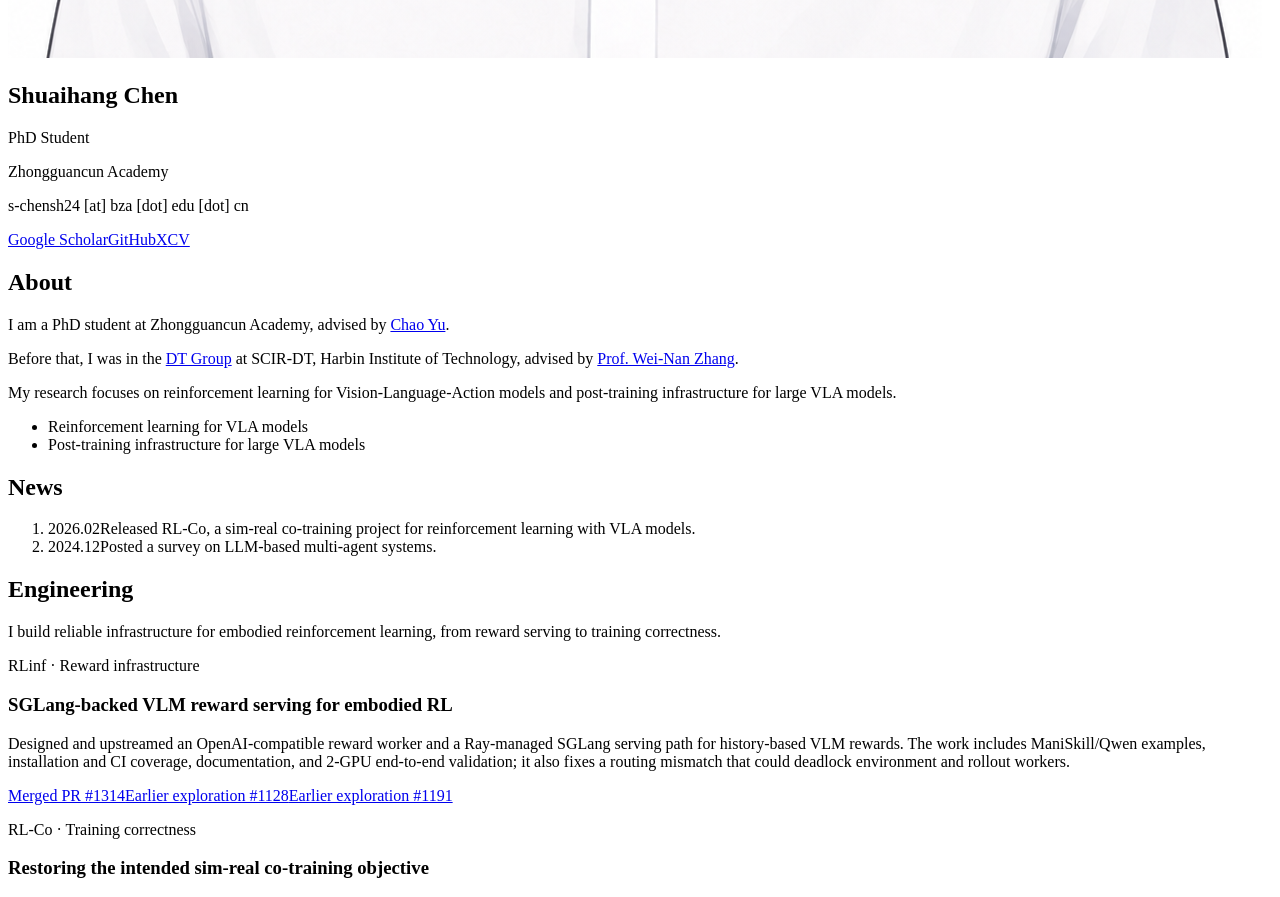
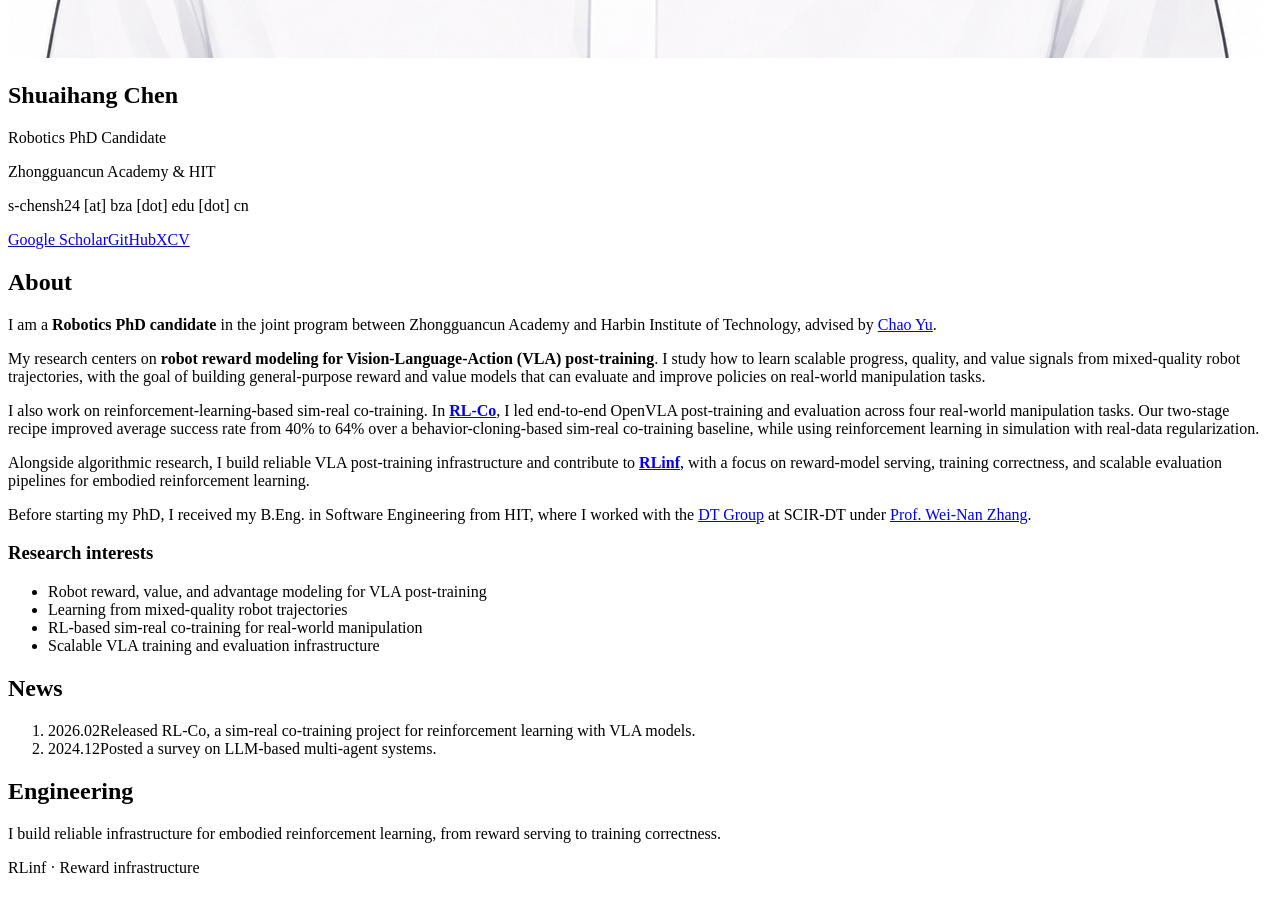
Before and after one commit to bianhua-12/bianhua-12.github.io, a React (Vite) app: page / in a window 1280 px wide. Shown: the part 1240-2137 px from the top of the page. Built offline with nearby package versions, Linux system fonts and the light colour scheme; the HTML template or start-up script is replaced by a standard one.

Commit message:
refine research introduction

```diff
--- a/index.html
+++ b/index.html
@@ -5,7 +5,7 @@
     <meta name="viewport" content="width=device-width, initial-scale=1.0" />
     <meta
       name="description"
-      content="Shuaihang Chen, PhD student, working on reinforcement learning for VLA (Vision-Language-Action) models."
+      content="Shuaihang Chen is a Robotics PhD candidate working on robot reward modeling, VLA post-training, and RL-based sim-real co-training."
     />
     <link rel="icon" href="/img/favicon.png" />
     <title>Shuaihang Chen</title>
--- a/src/App.tsx
+++ b/src/App.tsx
@@ -31,15 +31,16 @@ function ExternalLink({
 function RichText({ segments }: { segments: TextSegment[] }) {
   return (
     <>
-      {segments.map((seg, idx) =>
-        seg.href ? (
+      {segments.map((seg, idx) => {
+        const content = seg.strong ? <strong>{seg.text}</strong> : seg.text;
+        return seg.href ? (
           <ExternalLink key={idx} className="inlineLink" href={seg.href}>
-            {seg.text}
+            {content}
           </ExternalLink>
         ) : (
-          <span key={idx}>{seg.text}</span>
-        ),
-      )}
+          <span key={idx}>{content}</span>
+        );
+      })}
     </>
   );
 }
@@ -208,6 +209,7 @@ export default function App() {
                 </p>
               ))}
             </div>
+            <h3 className="aboutSubheading">Research interests</h3>
             <ul className="interestList">
               {researchInterests.map((interest) => (
                 <li key={interest}>{interest}</li>
--- a/src/content.ts
+++ b/src/content.ts
@@ -1,13 +1,13 @@
 export const site = {
   title: "Shuaihang Chen",
-  role: "PhD Student",
-  affiliation: "Zhongguancun Academy",
-  bio: "My research focuses on reinforcement learning for Vision-Language-Action models and post-training infrastructure for large VLA models.",
+  role: "Robotics PhD Candidate",
+  affiliation: "Zhongguancun Academy & HIT",
+  bio: "Robot reward modeling, VLA post-training, and reinforcement-learning-based sim-real co-training.",
   links: {
     github: "https://github.com/bianhua-12/",
     scholar: "https://scholar.google.com/citations?user=mvKthu0AAAAJ&hl=zh-CN",
     x: "https://x.com/shuaihangEAI/",
-    rlinf: "https://github.com/bianhua-12/RLinf",
+    rlinf: "https://github.com/RLinf/RLinf",
     masSurvey: "https://github.com/bianhua-12/Multi-generative_Agent_System_survey",
     chaoYu: "https://zoeyuchao.github.io/",
     weiNanZhang: "https://homepage.hit.edu.cn/zhangweinan",
@@ -18,7 +18,7 @@ export const site = {
   footer: "Shuaihang Chen, 2024-2026",
 };
 
-export type TextSegment = { text: string; href?: string };
+export type TextSegment = { text: string; href?: string; strong?: boolean };
 
 export type Publication = {
   title: string;
@@ -41,23 +41,47 @@ export type EngineeringContribution = {
 
 export const aboutParagraphs: TextSegment[][] = [
   [
-    { text: "I am a PhD student at Zhongguancun Academy, advised by " },
+    { text: "I am a ", strong: false },
+    { text: "Robotics PhD candidate", strong: true },
+    { text: " in the joint program between Zhongguancun Academy and Harbin Institute of Technology, advised by " },
     { text: "Chao Yu", href: site.links.chaoYu },
     { text: "." },
   ],
   [
-    { text: "Before that, I was in the " },
+    { text: "My research centers on ", strong: false },
+    { text: "robot reward modeling for Vision-Language-Action (VLA) post-training", strong: true },
+    {
+      text: ". I study how to learn scalable progress, quality, and value signals from mixed-quality robot trajectories, with the goal of building general-purpose reward and value models that can evaluate and improve policies on real-world manipulation tasks.",
+    },
+  ],
+  [
+    { text: "I also work on reinforcement-learning-based sim-real co-training. In " },
+    { text: "RL-Co", href: site.links.rlCo, strong: true },
+    {
+      text: ", I led end-to-end OpenVLA post-training and evaluation across four real-world manipulation tasks. Our two-stage recipe improved average success rate from 40% to 64% over a behavior-cloning-based sim-real co-training baseline, while using reinforcement learning in simulation with real-data regularization.",
+    },
+  ],
+  [
+    { text: "Alongside algorithmic research, I build reliable VLA post-training infrastructure and contribute to " },
+    { text: "RLinf", href: site.links.rlinf, strong: true },
+    {
+      text: ", with a focus on reward-model serving, training correctness, and scalable evaluation pipelines for embodied reinforcement learning.",
+    },
+  ],
+  [
+    { text: "Before starting my PhD, I received my B.Eng. in Software Engineering from HIT, where I worked with the " },
     { text: "DT Group", href: site.links.dtGroup },
-    { text: " at SCIR-DT, Harbin Institute of Technology, advised by " },
+    { text: " at SCIR-DT under " },
     { text: "Prof. Wei-Nan Zhang", href: site.links.weiNanZhang },
     { text: "." },
   ],
-  [{ text: site.bio }],
 ];
 
 export const researchInterests = [
-  "Reinforcement learning for VLA models",
-  "Post-training infrastructure for large VLA models",
+  "Robot reward, value, and advantage modeling for VLA post-training",
+  "Learning from mixed-quality robot trajectories",
+  "RL-based sim-real co-training for real-world manipulation",
+  "Scalable VLA training and evaluation infrastructure",
 ];
 
 export const newsItems = [
--- a/src/styles.css
+++ b/src/styles.css
@@ -230,8 +230,19 @@ body {
   margin: 0 0 14px;
 }
 
+.aboutText strong {
+  font-weight: 700;
+}
+
+.aboutSubheading {
+  margin: 22px 0 8px;
+  font-size: 16px;
+  line-height: 1.4;
+  font-weight: 700;
+}
+
 .interestList {
-  margin: 18px 0 0;
+  margin: 0;
   padding-left: 20px;
   color: var(--text);
 }
```
